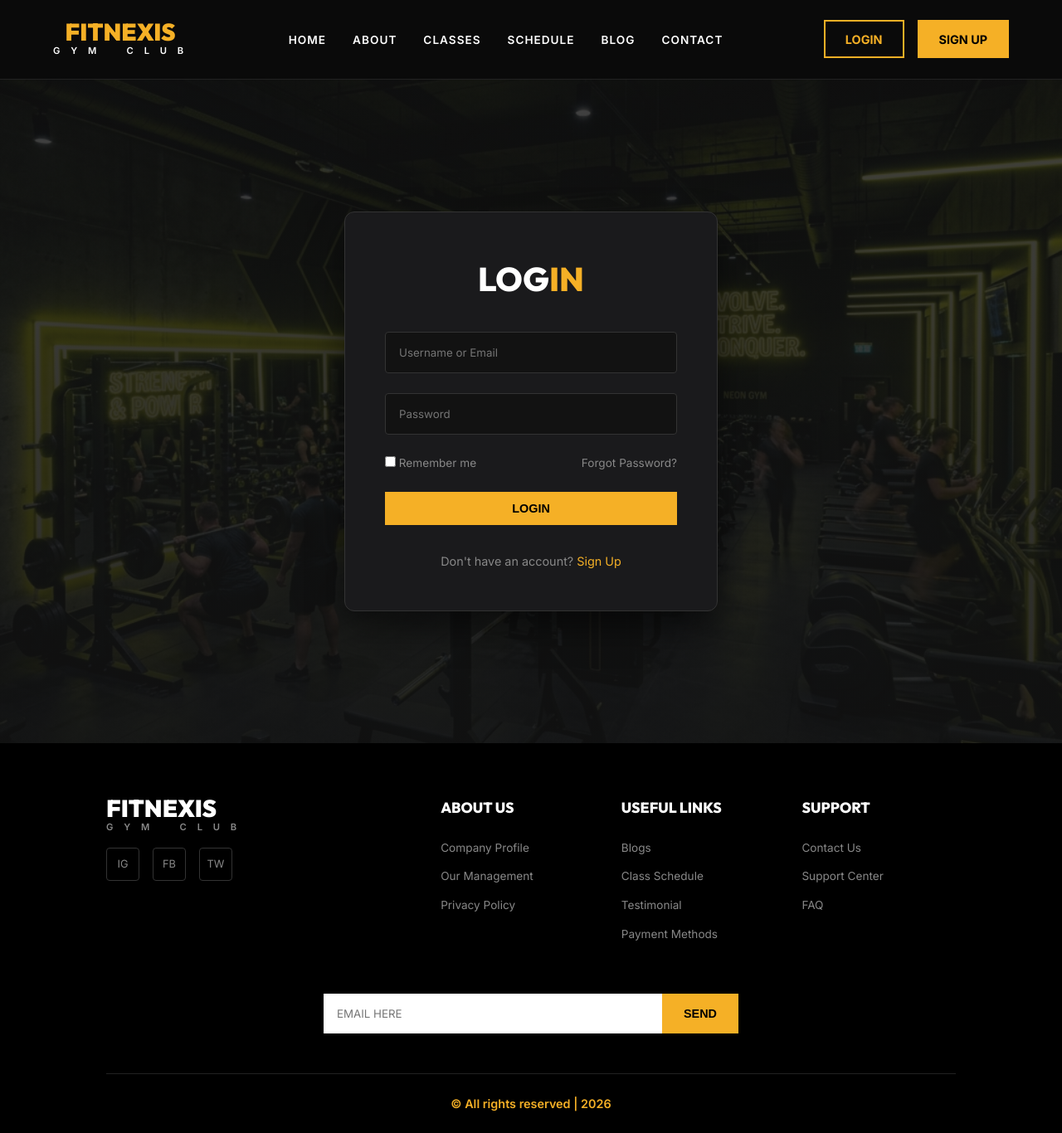
After one commit to tauhidul252/Fitnexis, a Django app: page /login/ in a window 1280 px wide. The commit adds this page. Shown: the whole page at 83% size. Run offline with Django 5.2, Linux system fonts and the light colour scheme.

Commit message:
add authentication views, URLs, and frontend templates with custom CSS styling

```diff
--- a/core/views.py
+++ b/core/views.py
@@ -2,3 +2,12 @@ from django.shortcuts import render
 
 def home(request):
     return render(request, 'home.html')
+
+def login_view(request):
+    return render(request, 'login.html')
+
+def signup_view(request):
+    return render(request, 'signup.html')
+
+def forgot_password_view(request):
+    return render(request, 'forgot_password.html')
--- a/fitnexis/urls.py
+++ b/fitnexis/urls.py
@@ -16,9 +16,12 @@ Including another URLconf
 """
 from django.contrib import admin
 from django.urls import path
-from core.views import home
+from core.views import home, login_view, signup_view, forgot_password_view
 
 urlpatterns = [
     path('admin/', admin.site.urls),
     path('', home, name='home'),
+    path('login/', login_view, name='login'),
+    path('signup/', signup_view, name='signup'),
+    path('forgot-password/', forgot_password_view, name='forgot_password'),
 ]
--- a/static/css/style.css
+++ b/static/css/style.css
@@ -171,3 +171,72 @@ footer { background: #000; padding: 4rem 10% 0; }
     .contact-info-row { flex-direction: column; gap: 2rem; }
     .circular-image { width: 300px; height: 300px; }
 }
+
+/* Auth Pages */
+.auth-section {
+    min-height: 100vh;
+    display: flex;
+    align-items: center;
+    justify-content: center;
+    background: linear-gradient(rgba(18, 18, 18, 0.8), rgba(18, 18, 18, 0.9)), url('../images/hero_banner.png');
+    background-size: cover;
+    background-position: center;
+    padding: 100px 5%;
+}
+
+.auth-card {
+    background: var(--bg-dark-secondary);
+    padding: 3rem;
+    border-radius: 12px;
+    width: 100%;
+    max-width: 450px;
+    border: 1px solid #333;
+    text-align: center;
+    box-shadow: 0 20px 40px rgba(0,0,0,0.5);
+}
+
+.auth-card h2 {
+    font-size: 2.5rem;
+    margin-bottom: 2rem;
+}
+
+.auth-form {
+    display: flex;
+    flex-direction: column;
+    gap: 1.5rem;
+    margin-bottom: 2rem;
+}
+
+.auth-form input[type="text"],
+.auth-form input[type="password"],
+.auth-form input[type="email"] {
+    width: 100%;
+    padding: 1rem;
+    background: var(--bg-dark);
+    border: 1px solid #333;
+    color: var(--text-white);
+    border-radius: 4px;
+    font-family: var(--font-body);
+}
+
+.auth-form input:focus {
+    outline: none;
+    border-color: var(--accent);
+}
+
+.form-options {
+    display: flex;
+    justify-content: space-between;
+    align-items: center;
+    font-size: 0.85rem;
+    color: var(--text-muted);
+}
+
+.forgot-link:hover {
+    color: var(--accent);
+}
+
+.auth-footer {
+    font-size: 0.9rem;
+    color: var(--text-muted);
+}
--- a/templates/base.html
+++ b/templates/base.html
@@ -23,8 +23,8 @@
             <li><a href="#contact">CONTACT</a></li>
         </ul>
         <div class="nav-actions">
-            <a href="#" class="btn-outline">LOGIN</a>
-            <a href="#" class="btn-primary">SIGN UP</a>
+            <a href="{% url 'login' %}" class="btn-outline">LOGIN</a>
+            <a href="{% url 'signup' %}" class="btn-primary">SIGN UP</a>
         </div>
     </nav>
     <main>
--- /dev/null
+++ b/templates/login.html
@@ -0,0 +1,25 @@
+{% extends 'base.html' %}
+{% load static %}
+
+{% block content %}
+<section class="auth-section">
+    <div class="auth-card">
+        <h2>LOG<span class="highlight">IN</span></h2>
+        <form class="auth-form" method="POST" action="">
+            {% csrf_token %}
+            <div class="form-group">
+                <input type="text" name="username" placeholder="Username or Email" required>
+            </div>
+            <div class="form-group">
+                <input type="password" name="password" placeholder="Password" required>
+            </div>
+            <div class="form-options">
+                <label><input type="checkbox"> Remember me</label>
+                <a href="{% url 'forgot_password' %}" class="forgot-link">Forgot Password?</a>
+            </div>
+            <button type="submit" class="btn-primary full-width">LOGIN</button>
+        </form>
+        <p class="auth-footer">Don't have an account? <a href="{% url 'signup' %}" class="highlight">Sign Up</a></p>
+    </div>
+</section>
+{% endblock %}
```
Also changed, not shown: templates/forgot_password.html (added, +19 -0 lines), templates/signup.html (added, +27 -0 lines).
